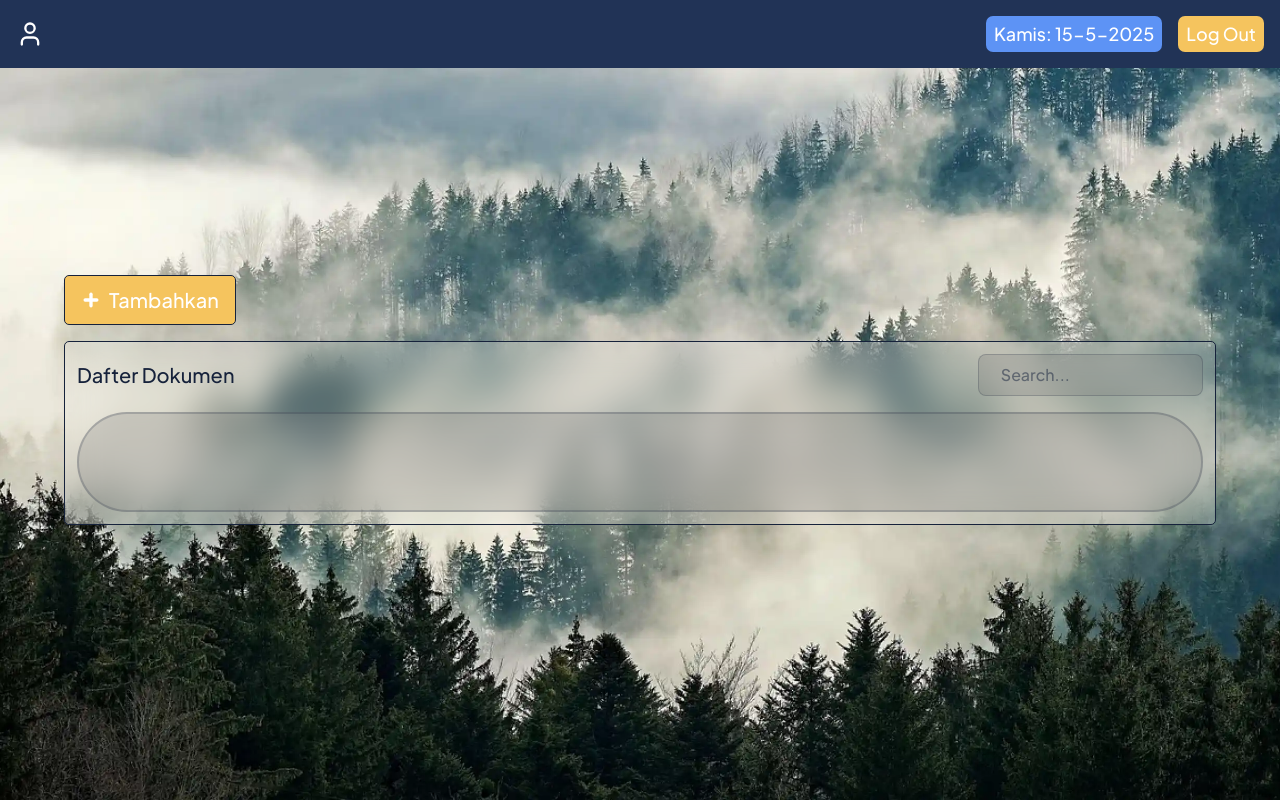
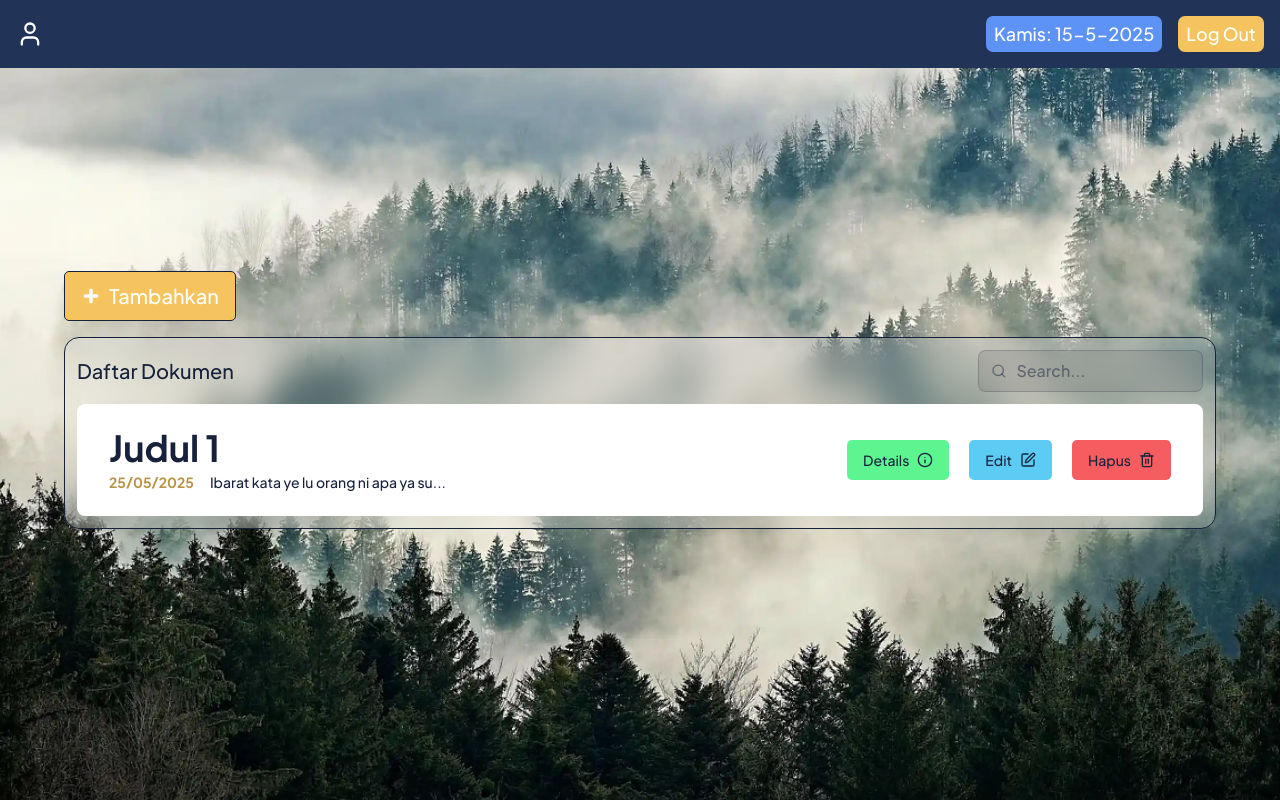
Before and after one commit to mie-intel/tbd-supabase, a Next.js app: page /dashboard in a window 1280 px wide. Built offline with nearby package versions, Linux system fonts and the light colour scheme; no server answers; the database is empty.

Commit message:
[feat: complete Dashboard Component]

```diff
--- a/app/(main)/dashboard/page.jsx
+++ b/app/(main)/dashboard/page.jsx
@@ -31,15 +31,17 @@ export default async function Home() {
         <div className="flex w-[90%] items-start justify-between">
           <ButtonAdd className="">Tambahkan</ButtonAdd>
         </div>
-        <div className="relative flex flex-col gap-4 w-[90%] bg-white/20 backdrop-blur-lg rounded-[5px] border-[1.5px] px-3 py-3 border-[#16223B]">
+        <div className="relative flex flex-col gap-[12px] w-[90%] bg-white/20 backdrop-blur-lg rounded-[15px] border-[1.5px] px-3 py-3 border-[#16223B]">
+          {/* Search Box */}
           <div className="flex w-full justify-between items-center">
             <span className="font-eudoxus-medium text-xl text-[#16223B]">
-              Dafter Dokumen
+              Daftar Dokumen
             </span>
             <SearchBox></SearchBox>
           </div>
+          {/* Dasboard Item */}
           <div>
-            <DashboardItem></DashboardItem>
+            <DashboardItem title="Judul 1" viewDoc="25/05/2025" createdAt="Ibarat kata ye lu orang ni apa ya su..."></DashboardItem>
           </div>
         </div>
       </div>
--- a/components/DashboardItem.js
+++ b/components/DashboardItem.js
@@ -1,20 +1,52 @@
 import PropTypes from "prop-types";
 import { cn } from "@/lib/utils";
+import { Info, SquarePen, Trash2 } from "lucide-react";
 
-export default function DashboardItem({ children, className, ...props }) {
+export default function DashboardItem({ title, viewDoc, createdAt, className, ...props }) {
   return (
     <div
       className={cn(
-        "flex h-[100px] w-full items-center justify-between rounded-[50px] border-2 border-[#16223B]/20 bg-[#505050]/20 px-4 py-2 backdrop-blur-xl",
+        "flex w-full items-center justify-between rounded-[8px] bg-white px-8 py-6",
         className,
       )}
       {...props}
     >
-      {children}
+      <div className="flex flex-col gap-[4px]">
+        <h1 className="font-eudoxus-bold text-4xl text-[#16223B]">{title}</h1>
+        <div className="flex items-center gap-[16px]">
+          <p className="font-eudoxus-bold text-sm text-[#B89347]">{viewDoc}</p>
+          <p className="font-eudoxus-medium text-sm text-[#16223B]">{createdAt}</p>
+        </div>
+      </div>
+      <div className="flex items-center gap-[20px]">
+        <button
+          type="button"
+          className="flex items-center gap-[8px] rounded-[5px] bg-[#5DF590] px-4 py-2.5 text-xl text-white"
+        >
+          <span className="font-eudoxus-medium text-sm text-[#16223B]">Details</span>
+          <Info className="h-4 w-4 text-[#16223B]" strokeWidth={2} />
+        </button>
+        <button
+          type="button"
+          className="flex items-center gap-[8px] rounded-[5px] bg-[#5DCCF5] px-4 py-2.5 text-xl text-white"
+        >
+          <span className="font-eudoxus-medium text-sm text-[#16223B]">Edit</span>
+          <SquarePen className="h-4 w-4 text-[#16223B]" strokeWidth={2} />
+        </button>
+        <button
+          type="button"
+          className="flex items-center gap-[8px] rounded-[5px] bg-[#F55D60] px-4 py-2.5 text-xl text-white"
+        >
+          <span className="font-eudoxus-medium text-sm text-[#16223B]">Hapus</span>
+          <Trash2 className="h-4 w-4 text-[#16223B]" strokeWidth={2} />
+        </button>
+      </div>
     </div>
   );
 }
 DashboardItem.propTypes = {
-  children: PropTypes.node.isRequired,
+  viewDoc: PropTypes.isRequired,
+  createdAt: PropTypes.isRequired,
+  title: PropTypes.node.isRequired,
   className: PropTypes.string,
 };
--- a/components/SearchBox.js
+++ b/components/SearchBox.js
@@ -9,7 +9,7 @@ export default function SearchBox({ className, ...props }) {
       <input
         type="text"
         placeholder="Search..."
-        className="font-eudoxus-medium rounded-[5px] text-[#16223B] placeholder-[#16223B]/50 focus:outline-none"
+        className="font-eudoxus-medium w-full rounded-[5px] text-[#16223B] placeholder-[#16223B]/50 focus:outline-none"
       />
     </div>
   );
```
